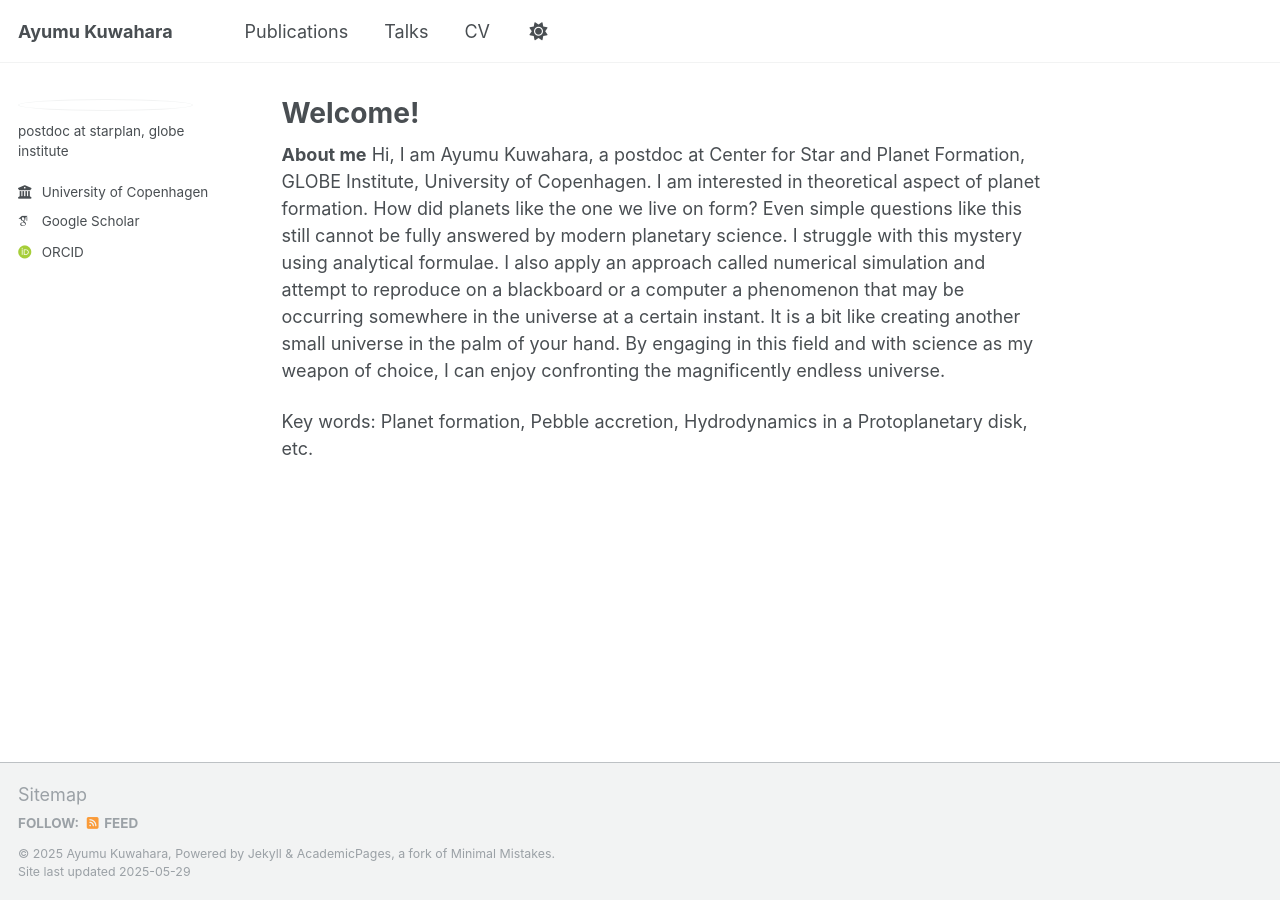
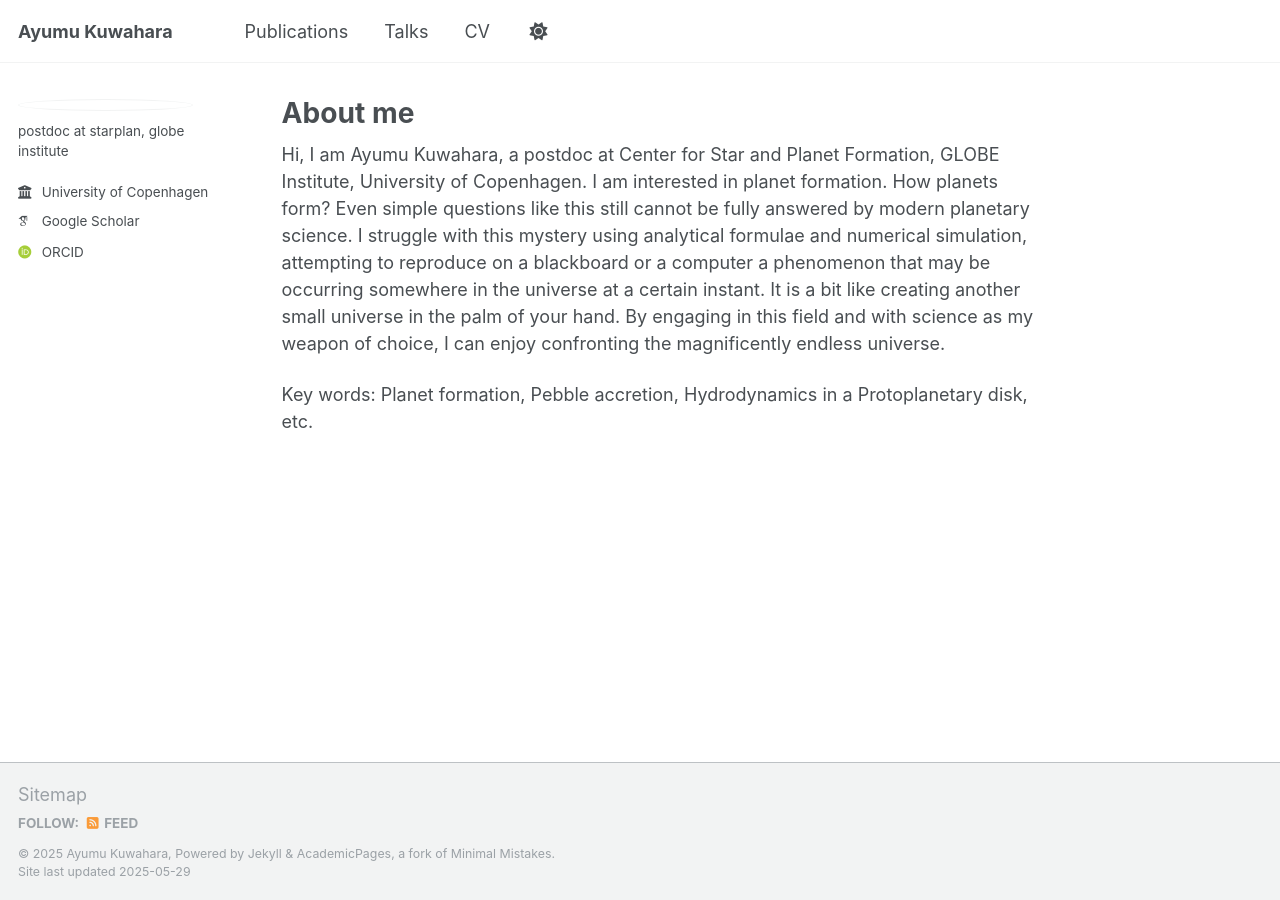
Before and after one commit to AyumuKuwahara/ayumukuwahara.github.io, a Jekyll site: the page built from _pages/about.md, in a window 1280 px wide. Built offline with Jekyll 4.4.1, drawn with Linux system fonts in a browser that asks for light colours; some web fonts are replaced.

Commit message:
Update about.md

```diff
--- a/_pages/about.md
+++ b/_pages/about.md
@@ -1,14 +1,12 @@
 ---
 permalink: /
-title: "Welcome!"
+title: "About me"
 author_profile: true
 redirect_from:
   - /about/
   - /about.html
 ---
-
-**About me**
 Hi, I am Ayumu Kuwahara, a postdoc at Center for Star and Planet Formation, GLOBE Institute, University of Copenhagen.
-I am interested in theoretical aspect of planet formation. How did planets like the one we live on form?  Even simple questions like this still cannot be fully answered by modern planetary science. I struggle with this mystery using analytical formulae. I also apply an approach called numerical simulation and attempt to reproduce on a blackboard or a computer a phenomenon that may be occurring somewhere in the universe at a certain instant. It is a bit like creating another small universe in the palm of your hand. By engaging in this field and with science as my weapon of choice, I can enjoy confronting the magnificently endless universe.
+I am interested in planet formation. How planets form?  Even simple questions like this still cannot be fully answered by modern planetary science. I struggle with this mystery using analytical formulae and numerical simulation, attempting to reproduce on a blackboard or a computer a phenomenon that may be occurring somewhere in the universe at a certain instant. It is a bit like creating another small universe in the palm of your hand. By engaging in this field and with science as my weapon of choice, I can enjoy confronting the magnificently endless universe.
 
 Key words: Planet formation, Pebble accretion, Hydrodynamics in a Protoplanetary disk, etc.
```
